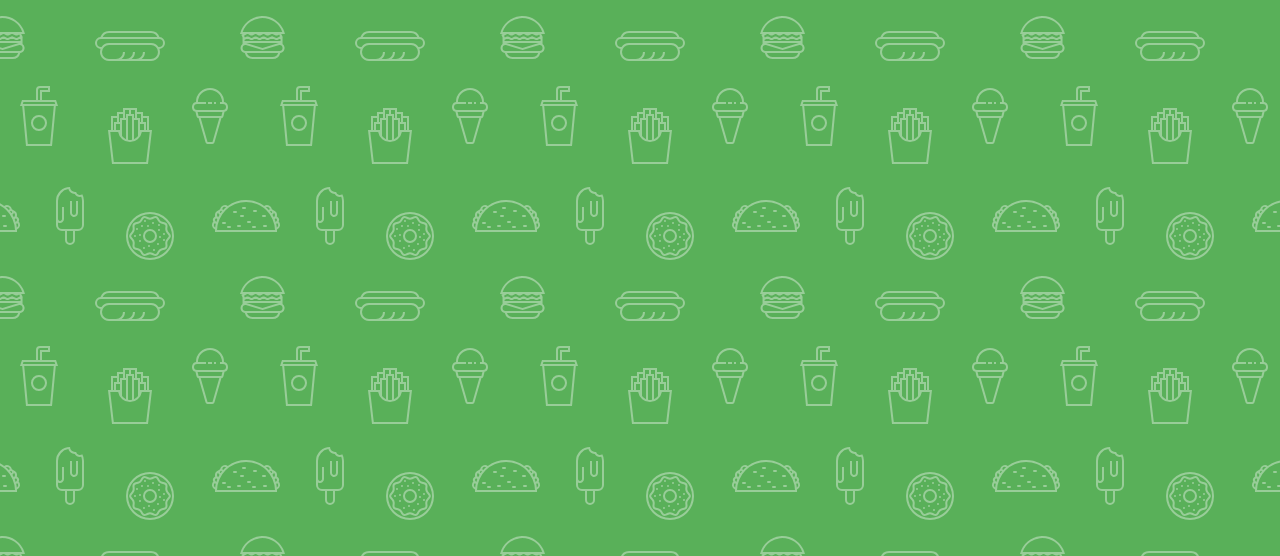
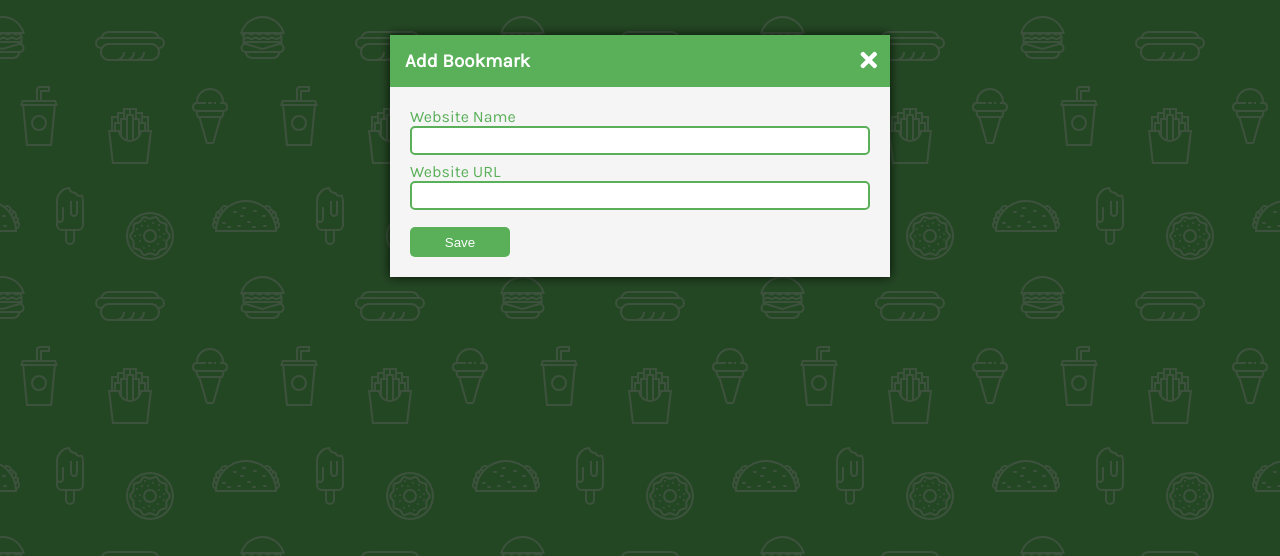
Before and after one commit to russellbot/book-keeper, a plain HTML site: page index.html in a window 1280 px wide. Shown: the part 244-800 px from the top of the page. Drawn offline with Linux system fonts and the light colour scheme.

Commit message:
added modal

```diff
--- a/index.html
+++ b/index.html
@@ -35,6 +35,30 @@
             </div>
         </div>
     </div>
+    <!-- Modal -->
+    <div class="modal-container show-modal" id="modal">
+        <div class="modal">
+            <i class="fas fa-times close-icon" id="close-modal"></i>
+            <div class="modal-header">
+                <h3>Add Bookmark</h3>
+            </div>
+            <div class="modal-content">
+                <form id="bookmark-form">
+                    <!-- Website Name -->
+                    <div class="form-group">
+                        <label for="website-name" class="form-label">Website Name</label>
+                        <input type="text" class="form-input" id="website-name">
+                    </div>
+                    <!-- Website URL -->
+                    <div class="form-group">
+                        <label for="website-url" class="form-label">Website URL</label>
+                        <input type="text" class="form-input" id="website-url">
+                    </div>
+                    <button type="submit">Save</button>
+                </form>
+            </div>
+        </div>
+    </div>
     <!-- Script -->
     <script src="script.js"></script>
 </body>
--- a/style.css
+++ b/style.css
@@ -88,6 +88,104 @@ a:active {
     margin-right: 5px;
 }
 
+/* Modal */
+.modal-container {
+    background: rgba(0, 0, 0, 0.6);
+    display: none;
+    position: fixed;
+    top: 0;
+    left: 0;
+    right: 0;
+    bottom: 0;
+}
+
+.show-modal {
+    display: flex;
+    justify-content: center;
+    align-items: center;
+}
+
+.modal {
+    background: white;
+    box-shadow: 0 0 10px rgba(0, 0, 0, 0.8);
+    max-width: 95%;
+    width: 500px;
+    animation: modalopen 1s;
+}
+
+@keyframes modalopen {
+    from {
+        opacity: 0;
+    }
+
+    to {
+        opacity: 1;
+    }
+}
+
+.close-icon {
+    float: right;
+    color: white;
+    font-size: 24px;
+    position: relative;
+    top: 13px;
+    right: 13px;
+    cursor: pointer;
+}
+
+.modal-header {
+    background-color: var(--primary-color);
+    color: white;
+    padding: 15px;
+}
+
+h3 {
+    margin: 0;
+}
+
+.modal-content {
+    padding: 20px;
+    background: whitesmoke;
+}
+
+/* Form */
+.form-group {
+    height: 55px;
+}
+
+.form-input {
+    width: 97%;
+    padding: 5px;
+    border: 2px solid var(--primary-color);
+    border-radius: var(--border-radius);
+    display: block;
+    outline: none;
+}
+
+.form-label {
+    color: var(--primary-color);
+    display: block;
+}
+
+button {
+    cursor: pointer;
+    color: white;
+    background: var(--primary-color);
+    height: 30px;
+    width: 100px;
+    border: none;
+    border-radius: var(--border-radius);
+    margin-top: 10px;
+}
+
+button:hover {
+    filter: brightness(110%);
+}
+
+button:focus {
+    outline: none;
+}
+
 /* Media Query: Large Smartphone (Vertical) */
 @media screen and (max-width: 600px) {
     .container {
```
